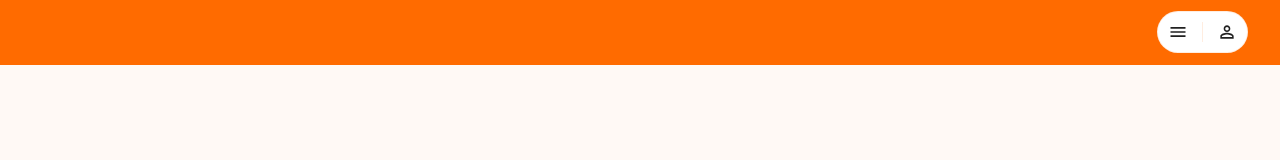
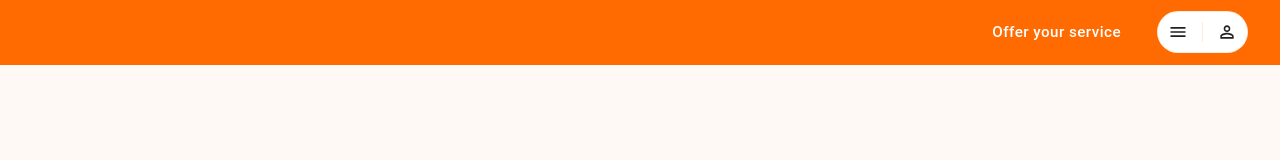
Before and after one commit to ghsimard/servicio, a React (Vite) app in the folder frontend/: page / in a window 1280 px wide. Shown: the top 160 px of the page. Built offline with nearby package versions, Linux system fonts and the light colour scheme.

Commit message:
Add offer service button to AppBar in App.tsx for enhanced user navigation. Update Toolbar styles to include gap for improved layout.

```diff
--- a/frontend/src/App.tsx
+++ b/frontend/src/App.tsx
@@ -404,7 +404,7 @@ function AppContent() {
           }}
         >
           <Toolbar
-            sx={{ px: { xs: 2, sm: 4 }, display: 'flex', justifyContent: 'flex-end' }}
+            sx={{ px: { xs: 2, sm: 4 }, display: 'flex', justifyContent: 'flex-end', gap: 2 }}
             role="navigation"
             aria-label={t('navigation.main')}
           >
@@ -424,6 +424,20 @@ function AppContent() {
             >
               {t('app.title')}
             </Typography>
+            <Button
+              component={Link}
+              to="/offer-service"
+              sx={{
+                color: 'white',
+                textTransform: 'none',
+                fontSize: '0.95rem',
+                '&:hover': {
+                  backgroundColor: 'rgba(255, 255, 255, 0.1)'
+                }
+              }}
+            >
+              {t('common.offerService', 'Offer your service')}
+            </Button>
             <Navigation />
           </Toolbar>
         </AppBar>
```
